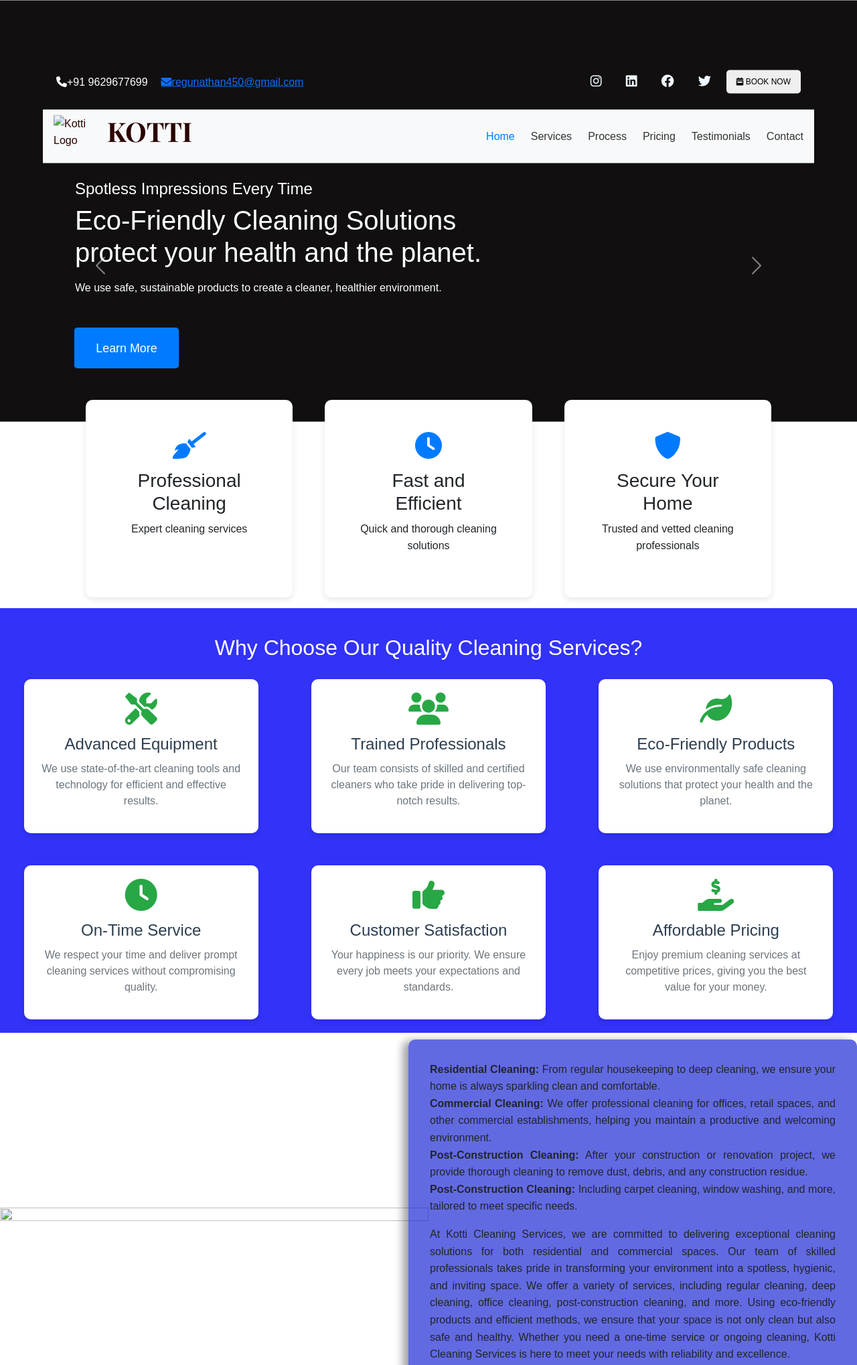
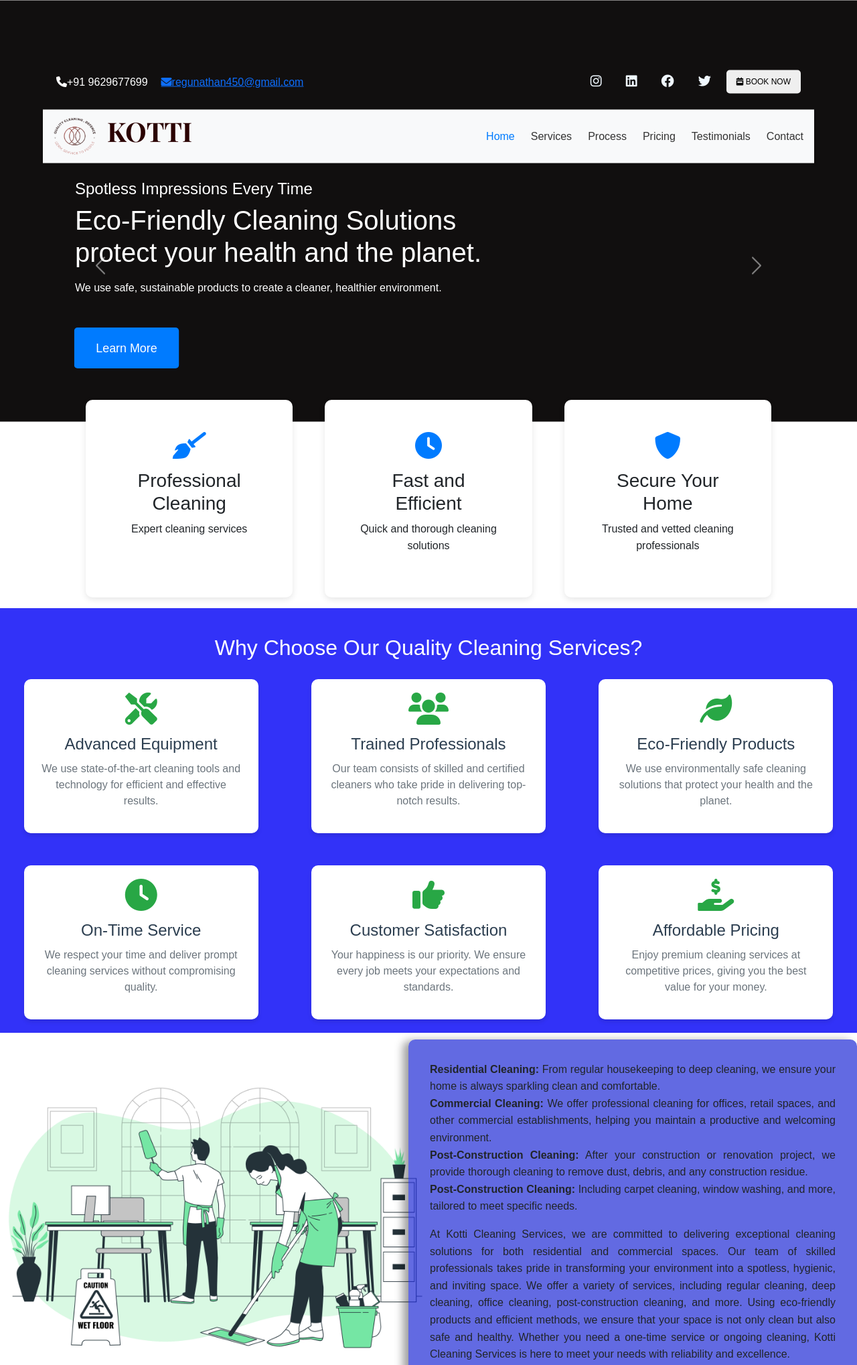
Before and after one commit to REGUNATHAN-V/clleaning_Services, a plain HTML site: page index.html in a window 1280 px wide. Shown: the top 2038 px of the page at 67% size. Drawn offline with nearby package versions, Linux system fonts and the light colour scheme; the site is published under a folder, as on GitHub Pages, so addresses that start at the root find nothing.

Commit message:
Update index.html

```diff
--- a/index.html
+++ b/index.html
@@ -50,7 +50,7 @@
         </header>
         <nav>
             <div class="logo">
-                <img src="/logo-transparent-png.png" alt="Kotti Logo">
+                <img src="logo-transparent-png.png" alt="Kotti Logo">
                 <h1>KOTTI</h1>
             </div>
             <div class="nav-links">
@@ -207,7 +207,7 @@
 
     <!-- images section -->
     <section class="images">
-            <img src="/7480278.jpg" alt="" class="img-left">
+            <img src="7480278.jpg" alt="" class="img-left">
 
         <div class="img-right">
                 <p><b>Residential Cleaning:</b> From regular housekeeping to deep cleaning, we ensure your home is always sparkling clean and comfortable.  <br>
@@ -273,17 +273,17 @@
         <h2 class="section-title fade-in">What Our Clients Say</h2>
         <div class="testimonial-grid">
             <div class="testimonial-card fade-in">
-                <img src="/7480278.jpg" alt="Client">
+                <img src="7480278.jpg" alt="Client">
                 <h3>Kotti</h3>
                 <p>"Exceptional service! My house has never been cleaner."</p>
             </div>
             <div class="testimonial-card fade-in">
-                <img src="/8040816.jpg" alt="Client">
+                <img src="8040816.jpg" alt="Client">
                 <h3>AK</h3>
                 <p>"Professional team and outstanding results!"</p>
             </div>
             <div class="testimonial-card fade-in">
-                <img src="/pexels-tima-miroshnichenko-6195125.jpg" alt="Client">
+                <img src="pexels-tima-miroshnichenko-6195125.jpg" alt="Client">
                 <h3>STR</h3>
                 <p>"Reliable and thorough cleaning service."</p>
             </div>
```
